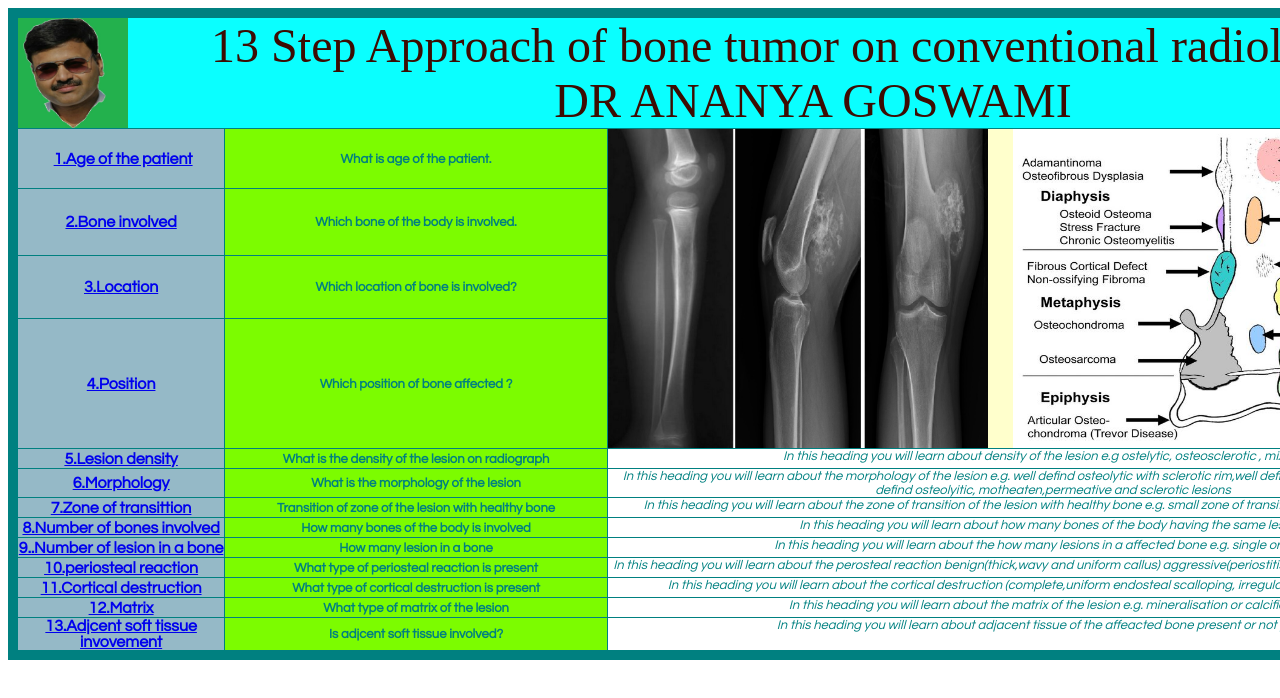
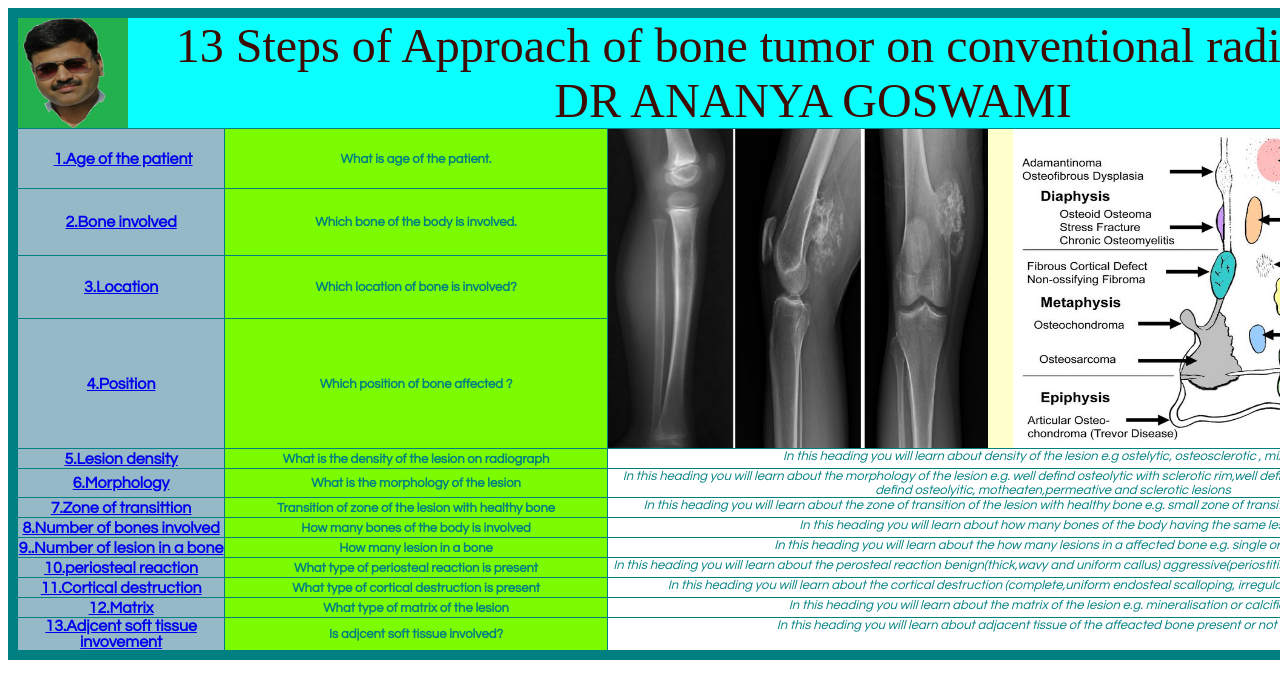
Before and after one commit to annugoswami/bone-tumor-radiology, a plain HTML site: page index.html in a window 1280 px wide. Shown: the top 698 px of the page. Drawn offline with Linux system fonts and the light colour scheme; files whose address does not match are found by name.

Commit message:
Update index.html

```diff
--- a/index.html
+++ b/index.html
@@ -14,7 +14,7 @@
     <img src="..\\annu3.jpg" style="float:left;width:110px;height:110px;">
 
     <p align="center">
-    <font size="10" color="#3D0C02" face="Copperplate Gothic Bold">13 Step Approach of bone tumor on conventional radiology by <br>DR ANANYA GOSWAMI</font></p></td>
+    <font size="10" color="#3D0C02" face="Copperplate Gothic Bold">13 Steps of Approach of bone tumor on conventional radiology by <br>DR ANANYA GOSWAMI</font></p></td>
 
   </tr>
 
```
